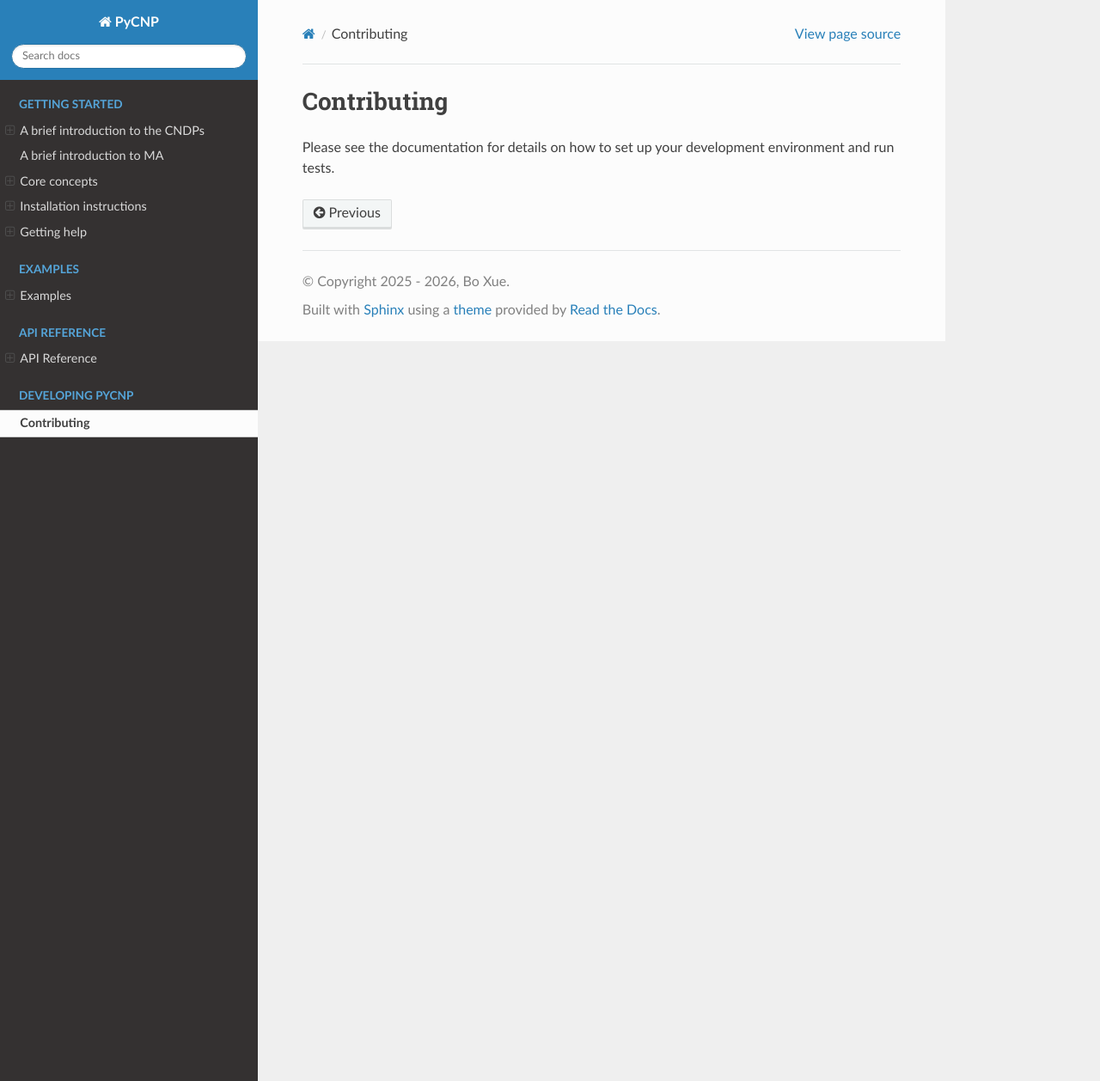
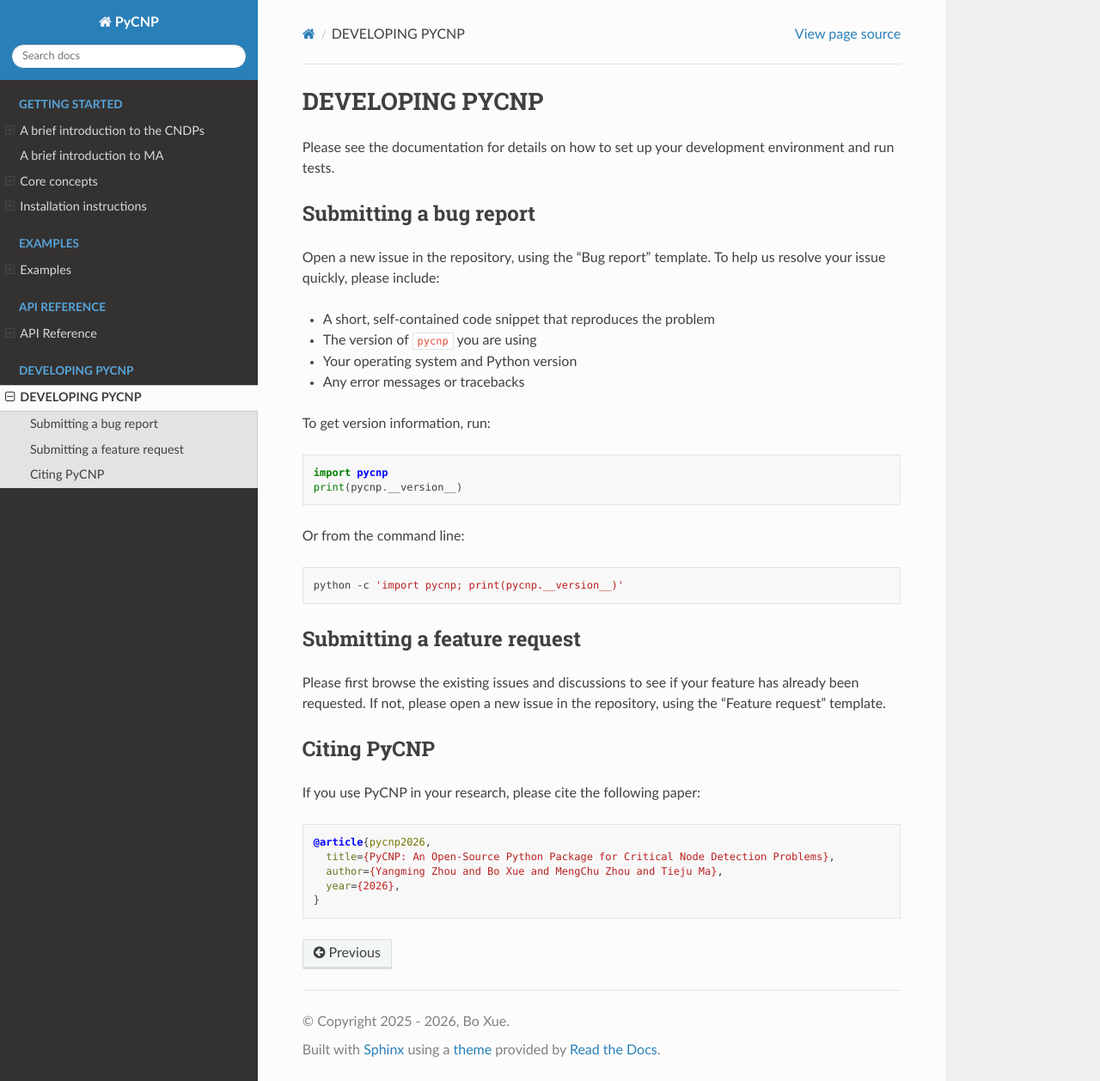
Before and after one commit to xuebo100/PyCNP, a Sphinx documentation site: the page built from docs/source/dev/contributing.rst, in a window 1280 px wide and 1258 px high. Shown: the whole window at 86% size. Built offline with Sphinx 7.4.7 and the Read the Docs theme 3.1.0, drawn with Linux system fonts in a browser that asks for light colours.

Commit message:
docs: restructure contributing and help documentation
- Move bug report and feature request to DEVELOPING PYCNP section
- Remove "Getting help" as main heading
- Keep Citing PyCNP as standalone page and in DEVELOPING PYCNP
- Update index toctree structure

🤖 Generated with [Claude Code](https://claude.com/claude-code)

Co-Authored-By: Claude Opus 4.5 <noreply@anthropic.com>

```diff
--- a/docs/source/dev/contributing.rst
+++ b/docs/source/dev/contributing.rst
@@ -1,7 +1,49 @@
-Contributing
-============
+DEVELOPING PYCNP
+================
 
 Please see the documentation for details on how to set up your development environment and run tests.
 
-.. toctree::
-   :hidden:
+Submitting a bug report
+-----------------------
+
+Open a new issue in the repository, using the "Bug report" template.
+To help us resolve your issue quickly, please include:
+
+* A short, self-contained code snippet that reproduces the problem
+* The version of ``pycnp`` you are using
+* Your operating system and Python version
+* Any error messages or tracebacks
+
+To get version information, run:
+
+.. code-block:: python
+
+   import pycnp
+   print(pycnp.__version__)
+
+Or from the command line:
+
+.. code-block:: shell
+
+   python -c 'import pycnp; print(pycnp.__version__)'
+
+
+Submitting a feature request
+----------------------------
+
+Please first browse the existing issues and discussions to see if your feature has already been requested.
+If not, please open a new issue in the repository, using the "Feature request" template.
+
+
+Citing PyCNP
+------------
+
+If you use PyCNP in your research, please cite the following paper:
+
+.. code-block:: bibtex
+
+   @article{pycnp2026,
+     title={PyCNP: An Open-Source Python Package for Critical Node Detection Problems},
+     author={Yangming Zhou and Bo Xue and MengChu Zhou and Tieju Ma},
+     year={2026},
+   }
--- a/docs/source/index.rst
+++ b/docs/source/index.rst
@@ -71,7 +71,6 @@ Contents
    setup/introduction_to_ma
    setup/concepts
    setup/installation
-   setup/getting_help
 
 .. toctree::
    :maxdepth: 1
--- a/docs/source/setup/getting_help.rst
+++ b/docs/source/setup/getting_help.rst
@@ -1,45 +1,5 @@
-Getting help
-=============
-
-All conversations take place in the `GitHub repository <https://github.com/xuebo100/PyCNP/>`_.
-If you are looking for help using PyCNP, please browse the `discussions <https://github.com/xuebo100/PyCNP/discussions>`_ page first for relevant discussions, questions and answers, modelling tips, and more.
-Feel free to open your own discussion thread if you have something new to discuss!
-
-
-Submitting a bug report
------------------------
-
-Open a new issue in the repository, using the "Bug report" template.
-To help us resolve your issue quickly, please include:
-
-* A short, self-contained code snippet that reproduces the problem
-* The version of ``pycnp`` you are using
-* Your operating system and Python version
-* Any error messages or tracebacks
-
-To get version information, run:
-
-.. code-block:: python
-
-   import pycnp
-   print(pycnp.__version__)
-
-Or from the command line:
-
-.. code-block:: shell
-
-   python -c 'import pycnp; print(pycnp.__version__)'
-
-
-Submitting a feature request
-----------------------------
-
-Please first browse the existing issues and discussions to see if your feature has already been requested.
-If not, please open a new issue in the repository, using the "Feature request" template.
-
-
 Citing PyCNP
-------------
+============
 
 If you use PyCNP in your research, please cite the following paper:
 
```
